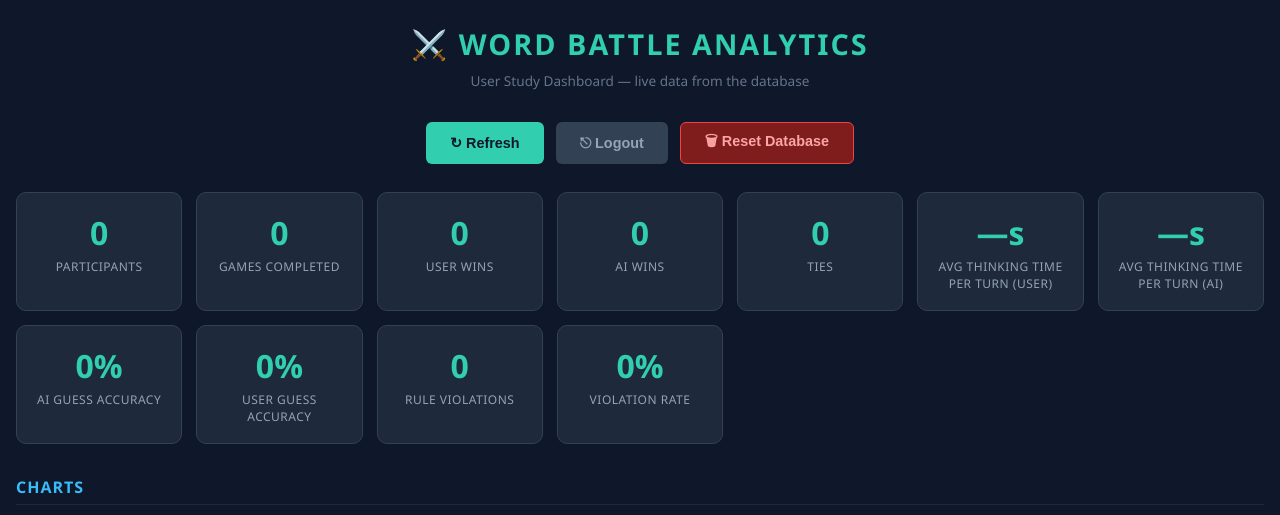
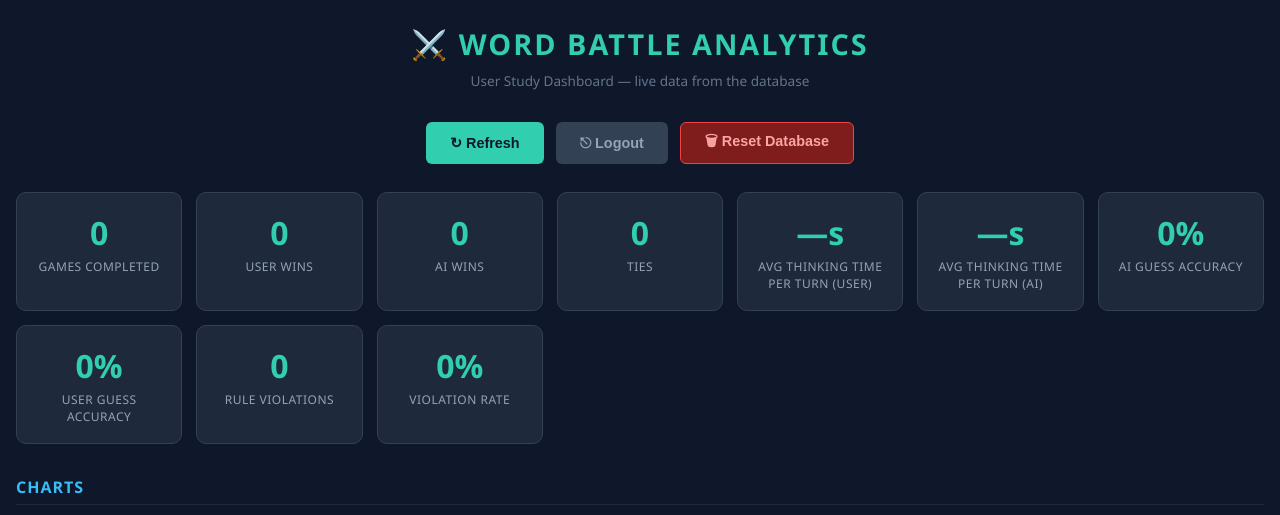
Before and after one commit to hassanhmostafa/word-battle, a Flask app: page /analytics in a window 1280 px wide. Shown: the top 515 px of the page. Run offline with Flask 3, Linux system fonts and the light colour scheme; the visitor is signed in with stand-in values (Sample User, id 1); data comes from the database, SQL or seed files in the repository; data that the repository does not hold is empty.

Commit message:
Remove participants card from analytics dashboard

```diff
--- a/templates/analytics.html
+++ b/templates/analytics.html
@@ -288,7 +288,6 @@
         // ── Overview cards ──
         const ov = d.overview;
         const cardDefs = [
-          { value: ov.total_users,           label: 'Participants' },
           { value: ov.total_games,           label: 'Games Completed' },
           { value: ov.user_wins,             label: 'User Wins' },
           { value: ov.ai_wins,               label: 'AI Wins' },
```
